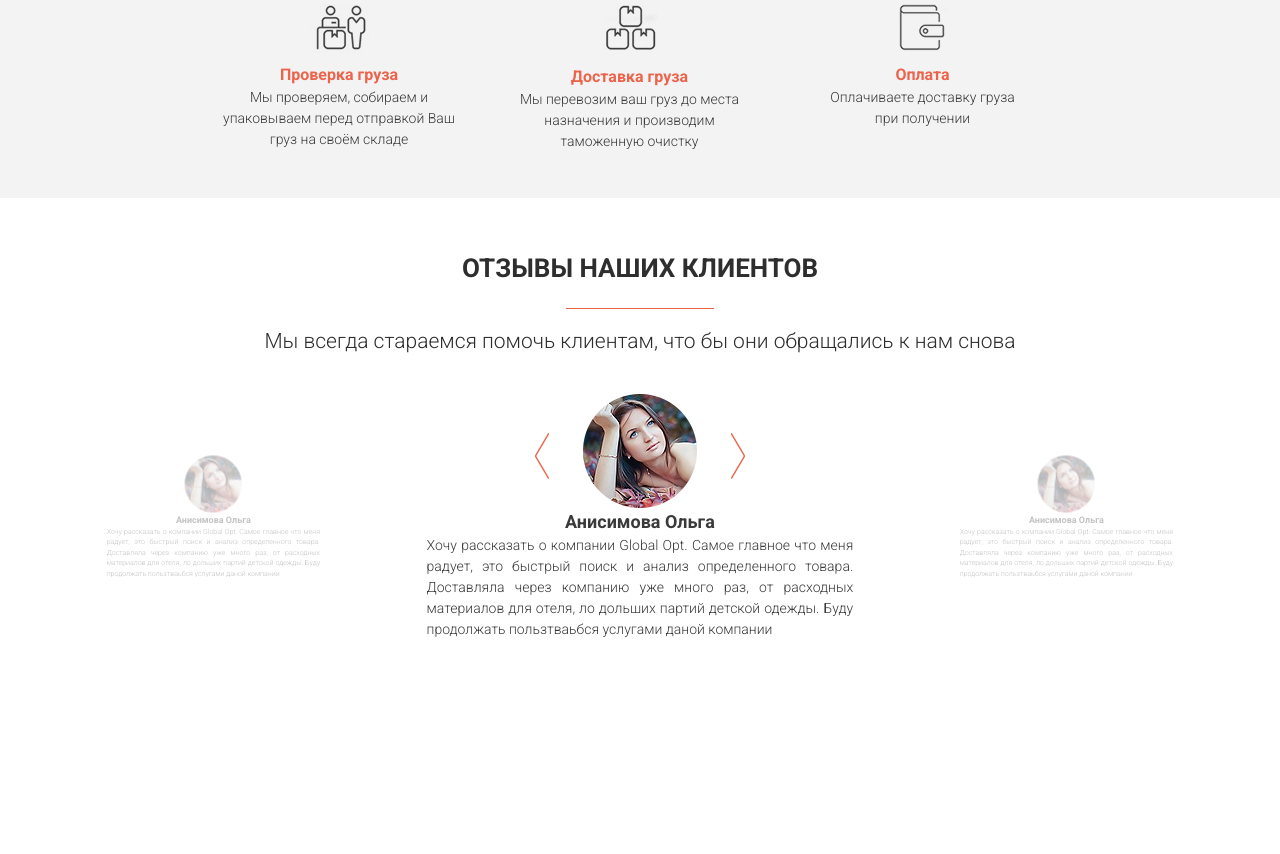
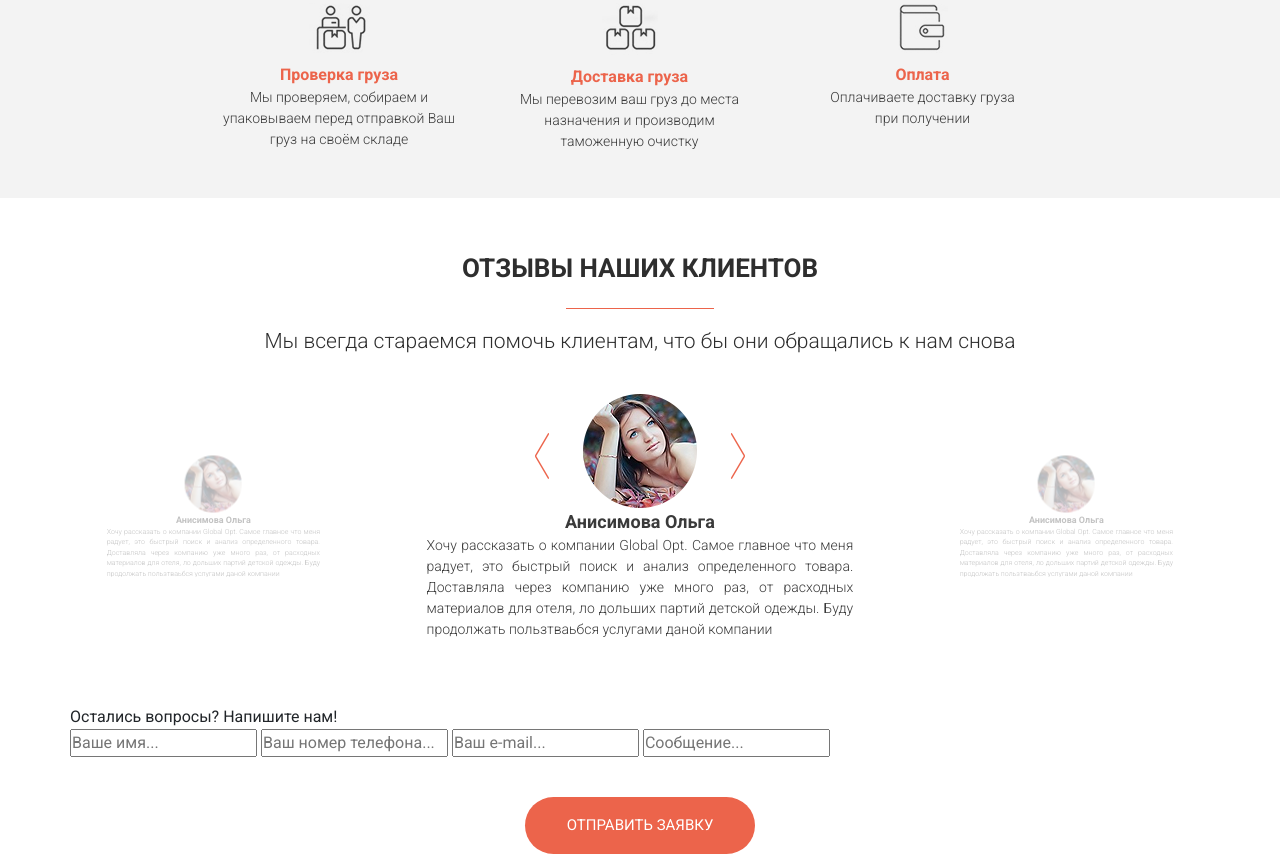
Before and after one commit to yurii-korolchuk/global, a plain HTML site: page src/index.html in a window 1280 px wide. Shown: the part 3945-4799 px from the top of the page. Before the commit the page ends 4650 px from the top, so only its background shows below. Drawn offline with nearby package versions, Linux system fonts and the light colour scheme.

Commit message:
HTML for questions section completed

```diff
--- a/src/index.html
+++ b/src/index.html
@@ -366,6 +366,20 @@
             <button type="button" class="reviews-next"><img src="icons/arrow_next.png" alt=""></button>
         </div>
     </section>
+    <section class="question">
+        <div class="container">
+            <div class="questions__wrapper">
+                <div class="questions__headers">Остались вопросы? <span>Напишите нам!</span></div>
+                <form action="" class="questions__form">
+                    <input required type="text" name="name" placeholder="Ваше имя...">
+                    <input required type="text" name="phone" placeholder="Ваш номер телефона...">
+                    <input required type="email" name="mail" placeholder="Ваш e-mail...">
+                    <input required type="text" name="message" placeholder="Сообщение...">
+                    <button class="button button_big">Отправить заявку</button>
+                </form>
+            </div>
+        </div>
+    </section>
     <script src="https://cdnjs.cloudflare.com/ajax/libs/tiny-slider/2.9.2/min/tiny-slider.js"></script>
     <script src="js/script.js"></script>
 </body>
```
